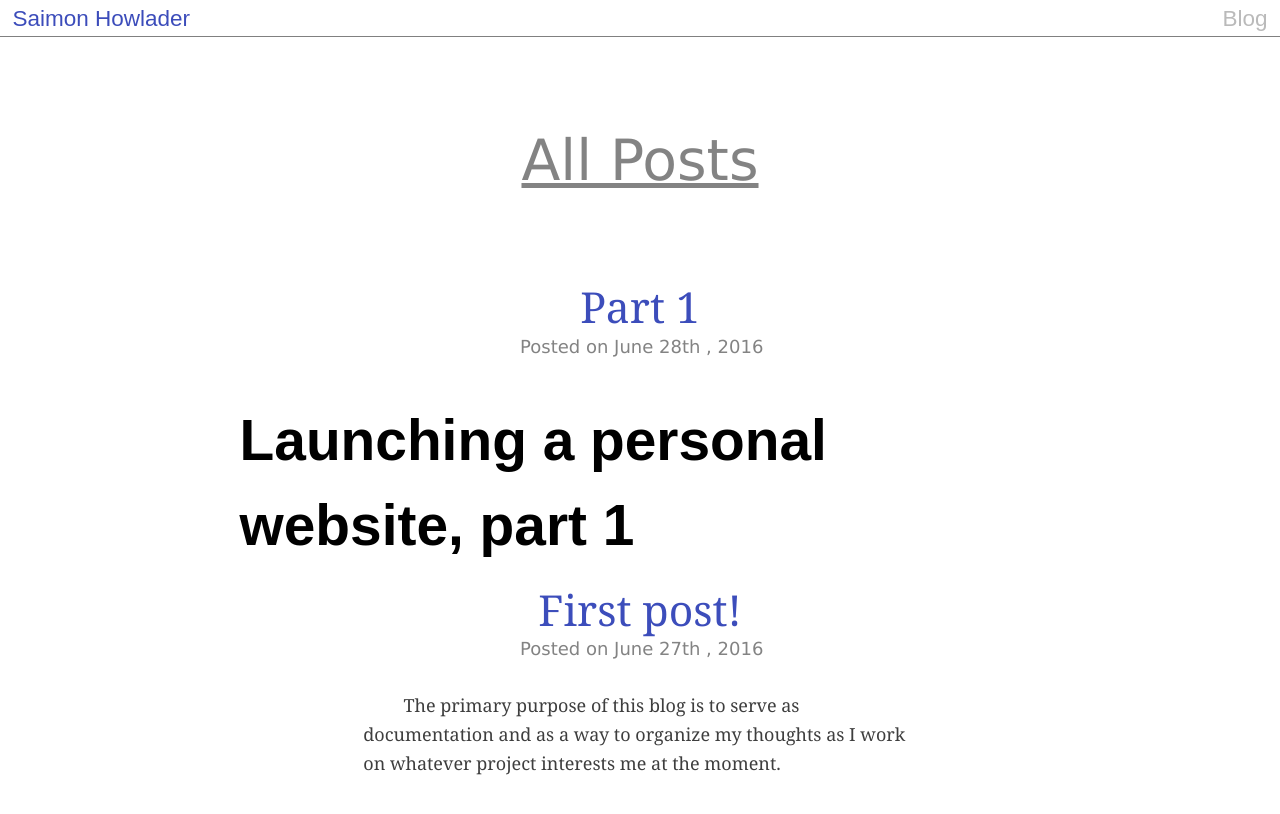
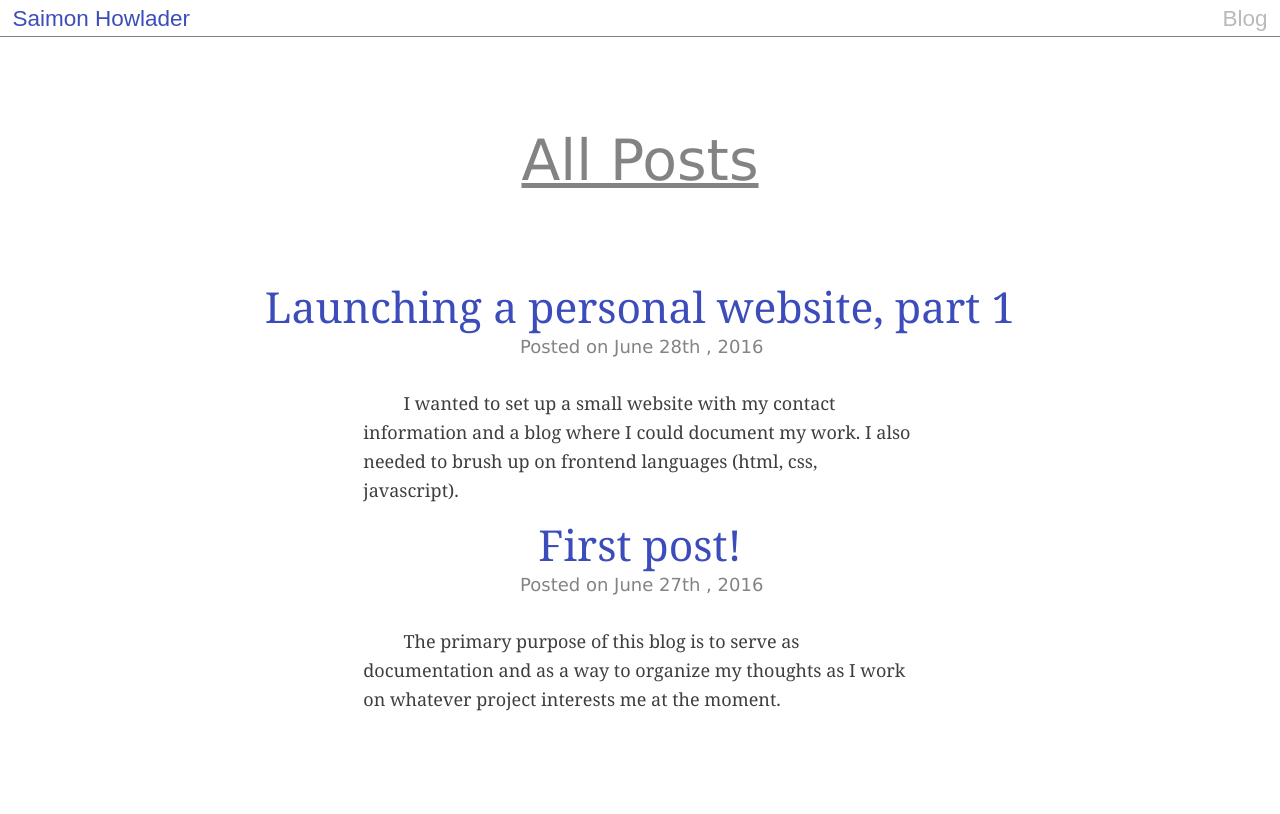
Before and after one commit to saimonhowlader/saimonhowlader.github.io, a Jekyll site: the page built from blog/index.html, in a window 1280 px wide. Shown: the top 814 px of the page. Built offline with Jekyll 4.4.1, drawn with Linux system fonts in a browser that asks for light colours.

Commit message:
Update 2016-06-28-part -1.md

```diff
--- a/_posts/2016-06-28-part -1.md
+++ b/_posts/2016-06-28-part -1.md
@@ -1,5 +1,9 @@
 ---
 published: true
+layout: post
+title: Launching a personal website, part 1
+excerpt: >-
+  I wanted to set up a small website with my contact information and a blog where I could document my work. I also needed to brush up on frontend languages (html, css, javascript).
 ---
 # Launching a personal website, part 1
 
```
